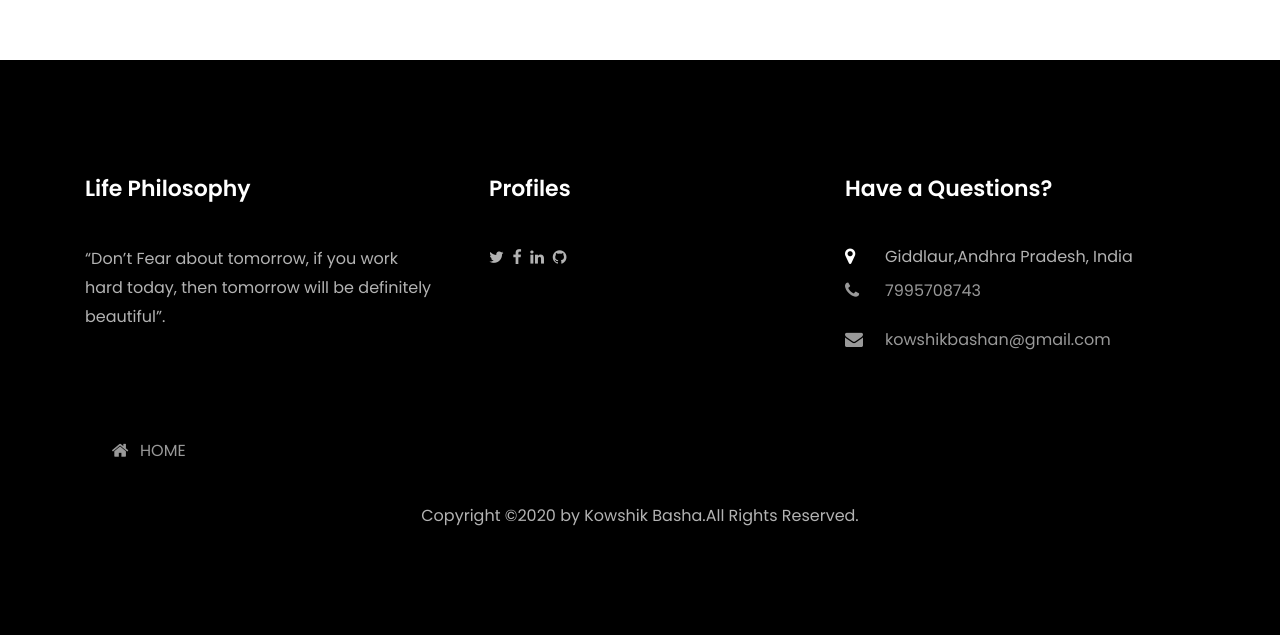
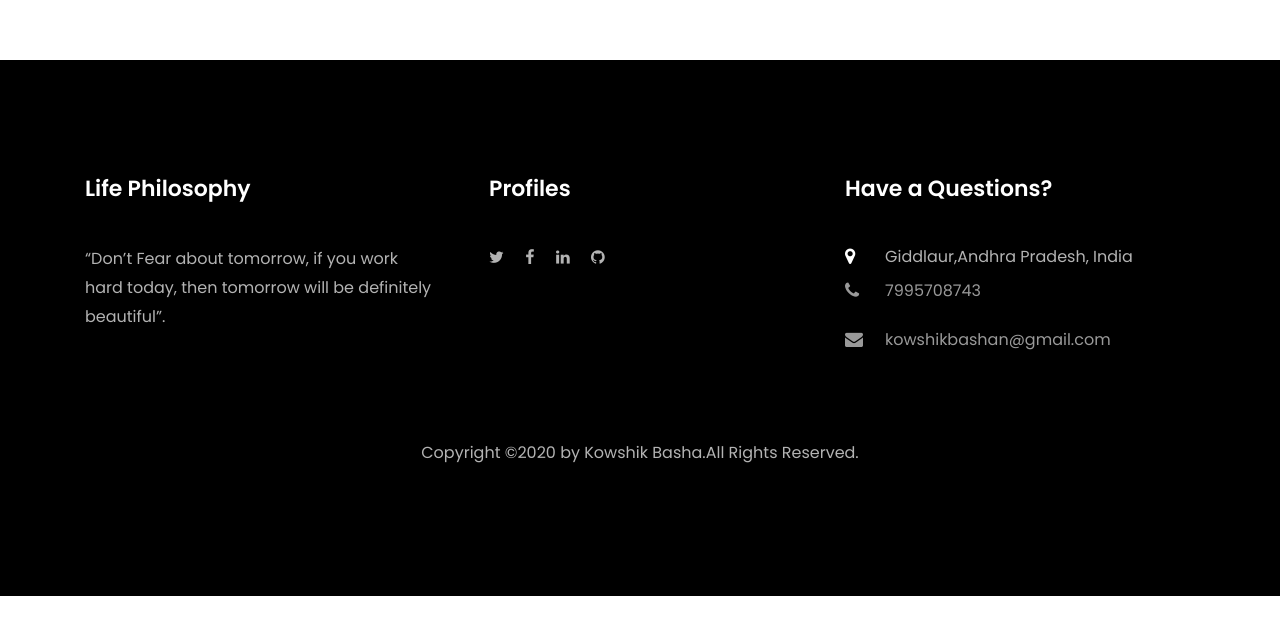
Before and after one commit to kowshikbasha/kowshikbasha.com, a plain HTML site: page index.html in a window 1280 px wide. Shown: the part 7451-8086 px from the top of the page. After the commit the page ends 8047 px from the top, so only its background shows below. Drawn offline with Linux system fonts and the light colour scheme; files whose address does not match are found by name.

Commit message:
Update index.html
Given Extra Spaces at footer and commented Home button

```diff
--- a/index.html
+++ b/index.html
@@ -583,10 +583,10 @@
 				<li class="ftco-animate"><a href="https://github.com/kowshikbasha"><span class="icon-github"></span></a></li>
               </ul> -->
 
-		<a href="https://twitter.com/BashaKowshik"><span class="icon-twitter"></span></a>&nbsp;
-		<a href="https://www.facebook.com/kowshik.basha"><span class="icon-facebook"></span></a>&nbsp;
-		<a href="https://www.linkedin.com/in/kowshik-basha/"><span class="icon-linkedin"></span></a>&nbsp;
-		<a href="https://github.com/kowshikbasha"><span class="icon-github"></span></a>&nbsp;
+		<a href="https://twitter.com/BashaKowshik"><span class="icon-twitter"></span></a>&nbsp;&nbsp;&nbsp;&nbsp;
+		<a href="https://www.facebook.com/kowshik.basha"><span class="icon-facebook"></span></a>&nbsp;&nbsp;&nbsp;&nbsp;
+		<a href="https://www.linkedin.com/in/kowshik-basha/"><span class="icon-linkedin"></span></a>&nbsp;&nbsp;&nbsp;&nbsp;
+		<a href="https://github.com/kowshikbasha"><span class="icon-github"></span></a>&nbsp;&nbsp;&nbsp;&nbsp;
 
             </div>
 		  </div>
@@ -603,9 +603,9 @@
             </div>
 		  </div>
         </div>
-        <div class="row">
+         <div class="row">
 			<div class="col-md-12 text-center">
-			  <div class="col-md">
+			 <!-- <div class="col-md">
 				  <div class="ftco-footer-widget mb-4">
 
 					  <div class="block-23 mb-3">
@@ -616,10 +616,11 @@
 						</ul>
 					  </div>
 				  </div>
-				</div>
-			  <p><!-- Link back to Colorlib can't be removed. Template is licensed under CC BY 3.0. -->
-	Copyright &copy;<script>document.write(new Date().getFullYear());</script><a> by Kowshik Basha.All Rights Reserved.</a>
-	<!-- Link back to Colorlib can't be removed. Template is licensed under CC BY 3.0. --></p>
+			   </div> -->
+
+			  			<p><!-- Link back to Colorlib can't be removed. Template is licensed under CC BY 3.0. -->
+						Copyright &copy;<script>document.write(new Date().getFullYear());</script><a> by Kowshik Basha.All Rights Reserved.</a>
+						<!-- Link back to Colorlib can't be removed. Template is licensed under CC BY 3.0. --></p>
 			</div>
 
 		  </div>
```
